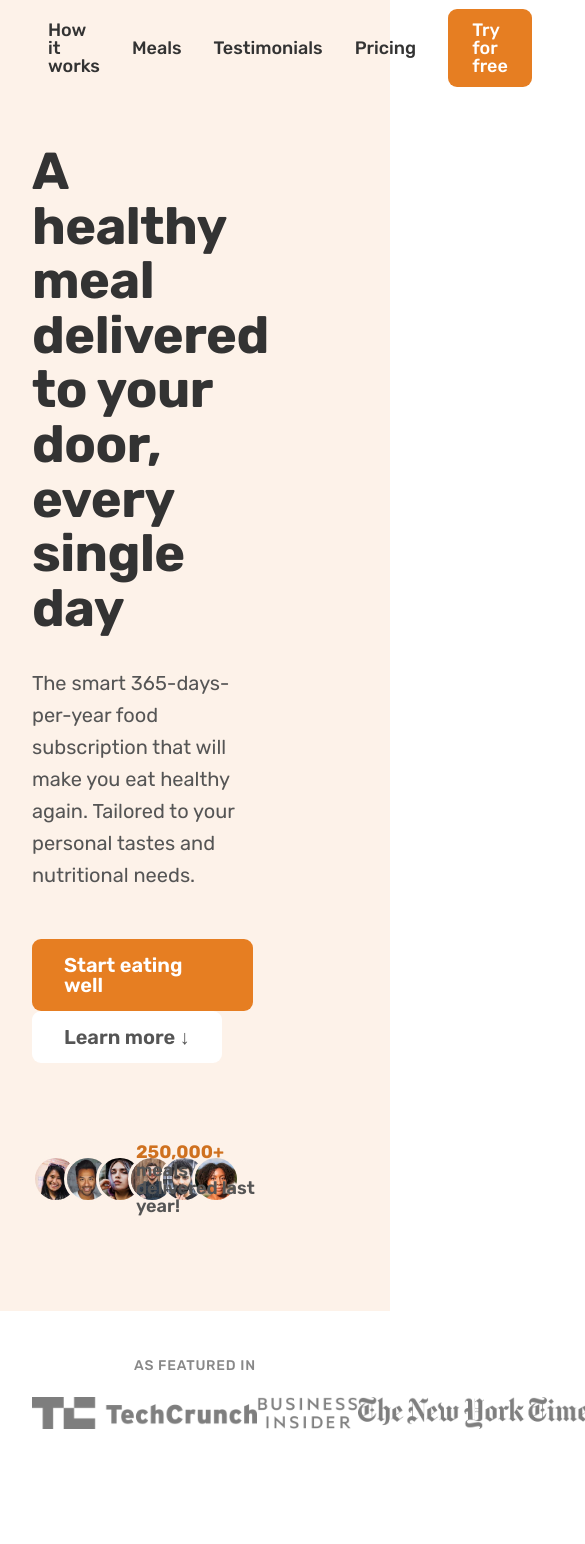
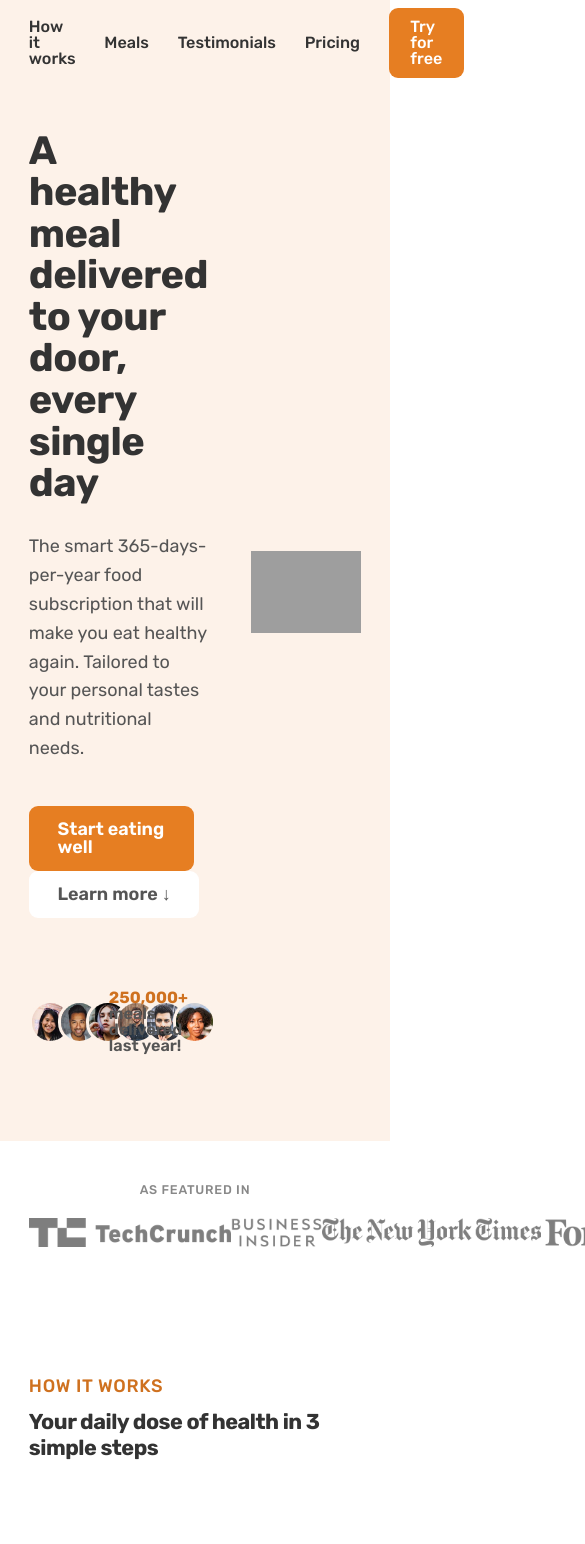
Before and after one commit to tsakP/08.1-Omnifood-Responsive, a plain HTML site: page index.html in a window 390 px wide. Shown: the top 1544 px of the page, 585 px wide, since content can reach past the window. Drawn offline with nearby package versions, Linux system fonts and the light colour scheme; grey boxes are pictures that could not be loaded.

Commit message:
Responsive for smaller desktops and landscape tablets

```diff
--- a/css/general.css
+++ b/css/general.css
@@ -91,9 +91,9 @@ input, textarea, button, select, address {
 	font: inherit;
 }
 
-/* ************************ */
+/* ------------------------------- */
 /* GENERAL REUSABLE COMPONENT */
-/* ************************ */
+/* ------------------------------- */
 
 .container {
    /* 1140px */
--- /dev/null
+++ b/css/queries.css
@@ -0,0 +1,78 @@
+/** rem and em do NOT depend on html font-size in media queries!
+    **Instead, 1rem = 1em = 16px */
+
+/* ---------------------------------------- */
+/* *BELOW 1344px (smaller desktops) */
+/* ---------------------------------------- */
+
+@media(max-width: 84em) {
+   .hero {
+      max-width: 120rem;
+   }
+
+   .heading-primary {
+      font-size: 4.4rem;
+   }
+
+   .gallery {
+      grid-template-columns: repeat(2, 1fr);
+   }
+}
+
+/* ---------------------------------------- */
+/* *BELOW 1200px (Landscape Tablets) */
+/* ---------------------------------------- */
+
+@media(max-width: 75em) {
+   html {
+      font-size: 56.25%; /* 9px/16px*/
+   }
+
+   .grid {
+      column-gap: 4.8rem;
+      row-gap: 6.4rem;
+   }
+
+   .heading-secondary {
+      font-size: 3.6rem;
+   }
+
+   .heading-secondary {
+      font-size: 2.4rem;
+   }
+
+   .header {
+      padding: 0 3.2rem;
+   }
+
+   .main-nav-list {
+      gap: 3.2rem;
+   }
+
+   .hero {
+      gap: 4.8rem;
+   }
+
+   .testimonials-container {
+      padding: 9.6rem 3.2rem;
+   }
+}
+
+/* ---------------------------------------- */
+/* *BELOW 944px (Tablets) */
+/* ---------------------------------------- */
+
+@media (max-width: 59em) {
+   html {
+
+   }
+}
+
+
+/*
+*   - Font sizes (px):
+*  10 / 12 / 14 / 16 / 18 / 20 / 24 / 30 / 36 / 44 / 52 / 62 / 74 / 86 / 98
+
+*   - Spacing System (px)
+*  2 / 4 / 8 / 12 / 16 / 24 / 32 / 48 / 64 / 80 / 96 / 128
+*/
--- a/css/style.css
+++ b/css/style.css
@@ -1,6 +1,6 @@
-/* ************************ */
+/* ------------------- */
 /* HEADER */
-/* ************************ */
+/* ------------------- */
 
 .header {
    display: flex;
@@ -17,15 +17,15 @@
    height: 2.2rem;
 }
 
-/* ************************ */
+/* ------------------- */
 /* NAVIGATION */
-/* ************************ */
+/* ------------------- */
 
 .main-nav-list {
    list-style: none;
    display: flex;
    align-items: center;
-   gap: 3.2rem;
+   gap: 4.8rem;
 }
 
 .main-nav-link:link,
@@ -56,14 +56,15 @@
    background-color: #cf711f;
 }
 
-/* ************************ */
+/* ------------------- */
 /* HERO SECTION */
-/* ************************ */
+/* ------------------- */
 
 .section-hero {
    background-color: #fdf2e9;
    padding: 4.8rem 0 9.6rem 0;
 }
+
 
 .hero {
    max-width: 130rem;
@@ -118,9 +119,9 @@
    font-weight: 700;
 }
 
-/* ************************ */
+/* ------------------- */
 /* FEATURED IN SECTION */
-/* ************************ */
+/* ------------------- */
 
 .section-featured {
    padding: 4.8rem 0;
@@ -147,9 +148,9 @@
    opacity: 50%;
 }
 
-/* ************************ */
+/* ------------------- */
 /* HOW IT WORKS SECTION */
-/* ************************ */
+/* ------------------- */
 
 .section-how {
    padding: 9.6rem 0;
@@ -207,9 +208,9 @@
    width: 35%;
 }
 
-/* ************************ */
+/* ------------------- */
 /* MEALS SECTION */
-/* ************************ */
+/* ------------------- */
 
 .section-meals {
    padding: 9.6rem 0;
@@ -296,14 +297,15 @@
    font-size: 1.8rem;
 }
 
-/* ************************ */
+/* ------------------- */
 /* TESTIMONIALS SECTION */
-/* ************************ */
+/* ------------------- */
 
 .section-testimonials {
    background-color: #fdf2e9;
    display: grid;
    grid-template-columns: 55fr 45fr;
+   align-items: center;
 }
 
 .testimonials-container {
@@ -352,9 +354,9 @@
    transform: scale(1.1);
 }
 
-/* ************************ */
+/* ------------------- */
 /* PRICING SECTION */
-/* ************************ */
+/* ------------------- */
 
 .section-pricing {
    padding: 9.6rem 0;
@@ -457,9 +459,9 @@
    line-height: 1.8rem;
 }
 
-/* ************************ */
+/* ------------------- */
 /* CTA SECTION */
-/* ************************ */
+/* ------------------- */
 
 .section-cta {
    padding: 4.8rem 0 12.8rem;
@@ -532,9 +534,9 @@
    box-shadow: 0 0 0 0.3rem rgba(253, 242, 233, 0.5);
 }
 
-/* ************************ */
+/* ------------------- */
 /* FOOTER */
-/* ************************ */
+/* ------------------- */
 
 .footer {
    padding: 12.8rem 0;
--- a/index.html
+++ b/index.html
@@ -11,6 +11,7 @@
 
    <link rel="stylesheet" href="./css/style.css">
    <link rel="stylesheet" href="./css/general.css">
+   <link rel="stylesheet" href="./css/queries.css">
    <title>Omnifood</title>
 </head>
 <body>
```
